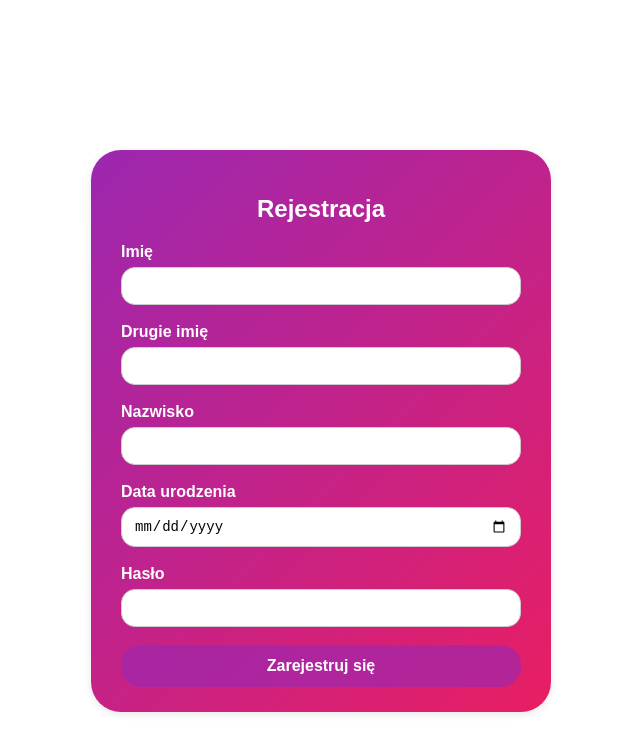
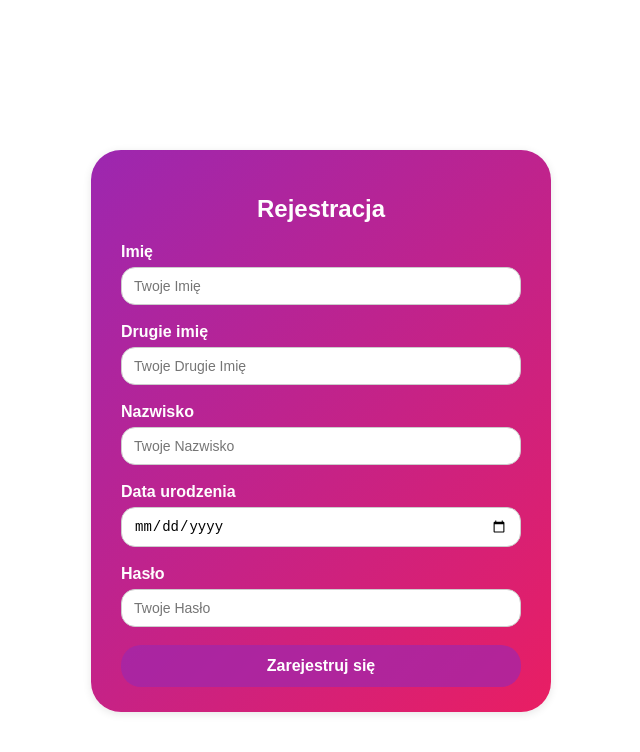
Before and after one commit to patryk-krych/bank-app-fronted, an Angular app: page /register in a window 1280 px wide. Shown: the top 752 px of the page, without its empty margins (319-959 px from the left). Built offline with nearby package versions, Linux system fonts and the light colour scheme.

Commit message:
add graphic to header

```diff
--- a/src/app/dashboard/header/header.css
+++ b/src/app/dashboard/header/header.css
@@ -3,7 +3,7 @@
   align-items: center;
   justify-content: space-between;
   background: linear-gradient(135deg, #9c27b0, #e91e63);
-  padding: 40px 40px;
+  padding: 20px 20px;
   color: #fefefe;
   border-radius: 30px;
   font-family: sans-serif, Helvetica;
@@ -49,3 +49,10 @@
 .logout-button:hover {
   background: linear-gradient(135deg, #7b1fa2, #00108a);
 }
+
+.logo-image {
+  width: 100px;
+  height: 100px;
+  margin-right: 10px;
+  vertical-align: middle;
+}
--- a/src/app/dashboard/header/header.html
+++ b/src/app/dashboard/header/header.html
@@ -1,4 +1,5 @@
 <header class="header-container">
+  <img src="grafika.png" alt="BankApp Logo" class="logo-image" />
   <div class="logo">BankApp</div>
 
   <div class="user-info">
--- a/src/app/register/register.html
+++ b/src/app/register/register.html
@@ -3,15 +3,15 @@
   <form (ngSubmit)="onSubmit()" [formGroup]="registerForm">
     <div>
       <label>Imię</label>
-      <input type="text" formControlName="firstName" required />
+      <input type="text" formControlName="firstName" required placeholder="Twoje Imię" />
     </div>
     <div>
       <label>Drugie imię</label>
-      <input type="text" formControlName="secondName" />
+      <input type="text" formControlName="secondName" placeholder="Twoje Drugie Imię"/>
     </div>
     <div>
       <label>Nazwisko</label>
-      <input type="text"  formControlName="lastName" required />
+      <input type="text"  formControlName="lastName" required placeholder="Twoje Nazwisko"/>
     </div>
     <div>
       <label>Data urodzenia</label>
@@ -19,7 +19,7 @@
     </div>
     <div>
       <label>Hasło</label>
-      <input type="password" formControlName="password" required />
+      <input type="password" formControlName="password" required placeholder="Twoje Hasło"/>
     </div>
 
     <button type="submit" [disabled]="registerForm.invalid">Zarejestruj się</button>
```
Also changed, not shown: public/grafika.png (added).
